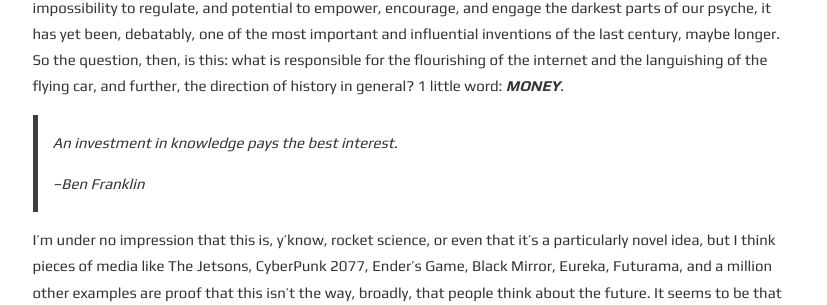
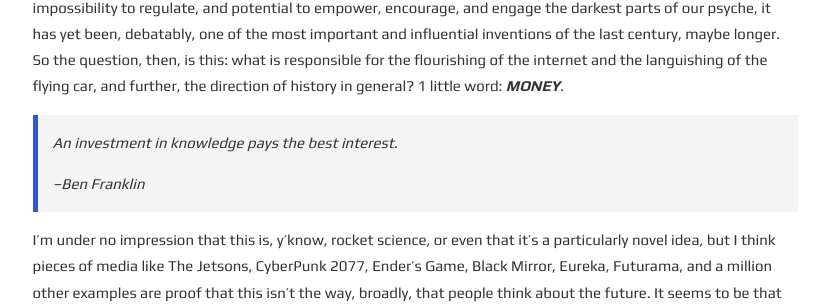
Before and after one commit to ethanexline/ethanexline.github.io, a Jekyll site: the page built from _posts/2021-12-14-the-metaverse-and-the-future.md, in a window 1280 px wide. Shown: the part 1673-1978 px from the top of the page, without its empty margins (225-1052 px from the left). Built offline with Jekyll 4.4.1, drawn with Linux system fonts in a browser that asks for light colours; nearby versions of some CDN libraries; emoji names are drawn with the system emoji font.

Commit message:
blockquote css update

```diff
--- a/_sass/_main.scss
+++ b/_sass/_main.scss
@@ -258,8 +258,9 @@ section {
 
 blockquote {
 	font-style: italic;
-	border-left: 5px solid var(--dark-text-color);
+	border-left: 5px solid var(--link-color);
 	padding-left: 1rem;
+  background-color: var(--text-area-bg-color);
 }
 
 h1 {
```
